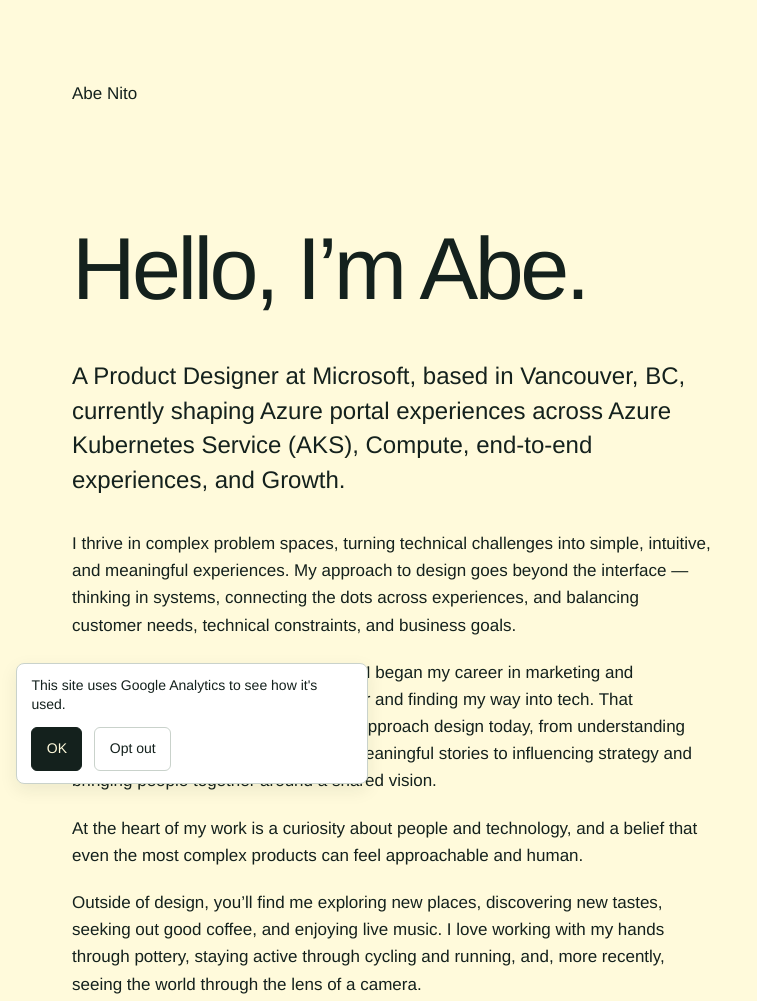
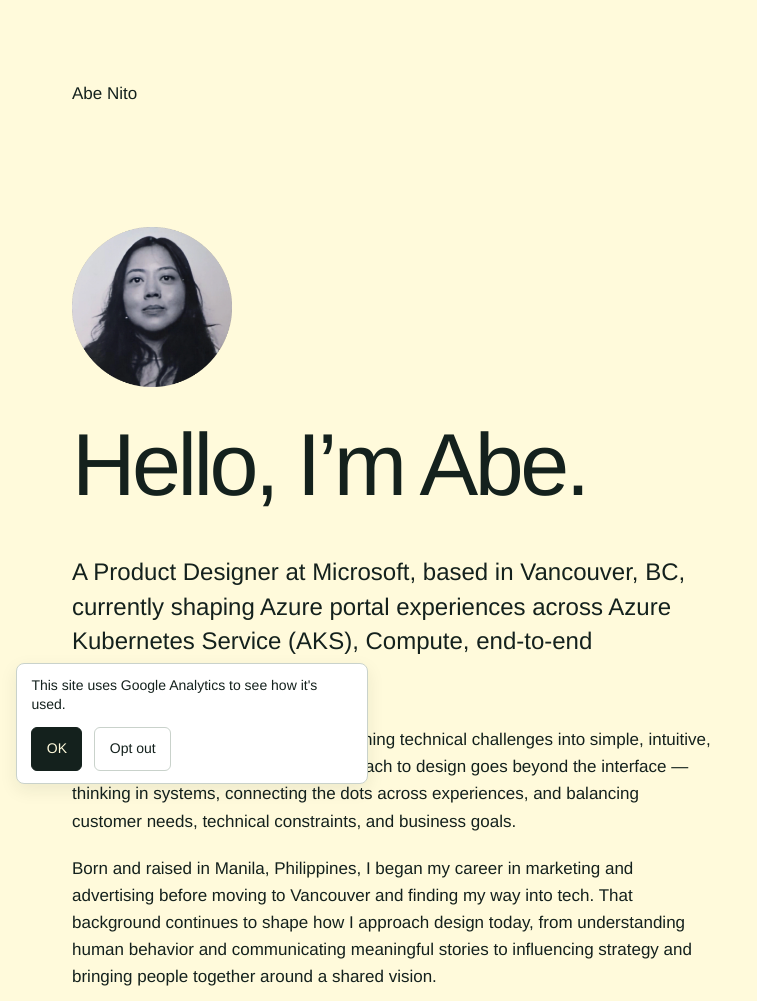
Before and after one commit to abe-nito/abenito.com, a plain HTML site: page about.html in a window 1280 px wide. Shown: the top 1001 px of the page, without its empty margins (0-757 px from the left). Drawn offline with Linux system fonts and the light colour scheme.

Commit message:
Add circle-cropped portrait to About page
Co-Authored-By: Claude Opus 5.5 <noreply@anthropic.com>
Claude-Session: https://claude.ai/code/session_01E2MVCbzGMhuk7uL4cpkHyK

```diff
--- a/about.html
+++ b/about.html
@@ -35,6 +35,7 @@
   .home { display: inline-block; color: var(--ink); text-decoration: none; font-weight: 500; padding: 0.5rem 0; }
   .home:hover { color: var(--link); }
   main { max-width: 40rem; padding: clamp(3rem, 10vw, 7rem) 0 clamp(3rem, 8vw, 5rem); }
+  .photo { display: block; width: clamp(7rem, 18vw, 10rem); height: auto; aspect-ratio: 1; margin: 0 0 clamp(1.5rem, 4vw, 2.25rem); }
   h1 { font-size: clamp(2.75rem, 8vw, 5.5rem); font-weight: 500; letter-spacing: -0.04em; line-height: 0.95; margin: 0 0 clamp(2rem, 5vw, 3rem); }
   .lede { font-size: clamp(1.2rem, 2.4vw, 1.5rem); line-height: 1.45; margin: 0 0 2rem; }
   main p { margin: 0 0 1.25rem; }
@@ -61,6 +62,7 @@
 <body>
 <a class="home" href="./">Abe Nito</a>
 <main>
+  <img class="photo" src="abe.png" alt="Portrait of Abe Nito" width="160" height="160">
   <h1>Hello, I’m Abe.</h1>
   <p class="lede">A Product Designer at Microsoft, based in Vancouver, BC, currently shaping Azure portal experiences across Azure Kubernetes Service (AKS), Compute, end-to-end experiences, and Growth.</p>
   <p>I thrive in complex problem spaces, turning technical challenges into simple, intuitive, and meaningful experiences. My approach to design goes beyond the interface — thinking in systems, connecting the dots across experiences, and balancing customer needs, technical constraints, and business goals.</p>
```
Also changed, not shown: abe.png (added), 1 other file.
